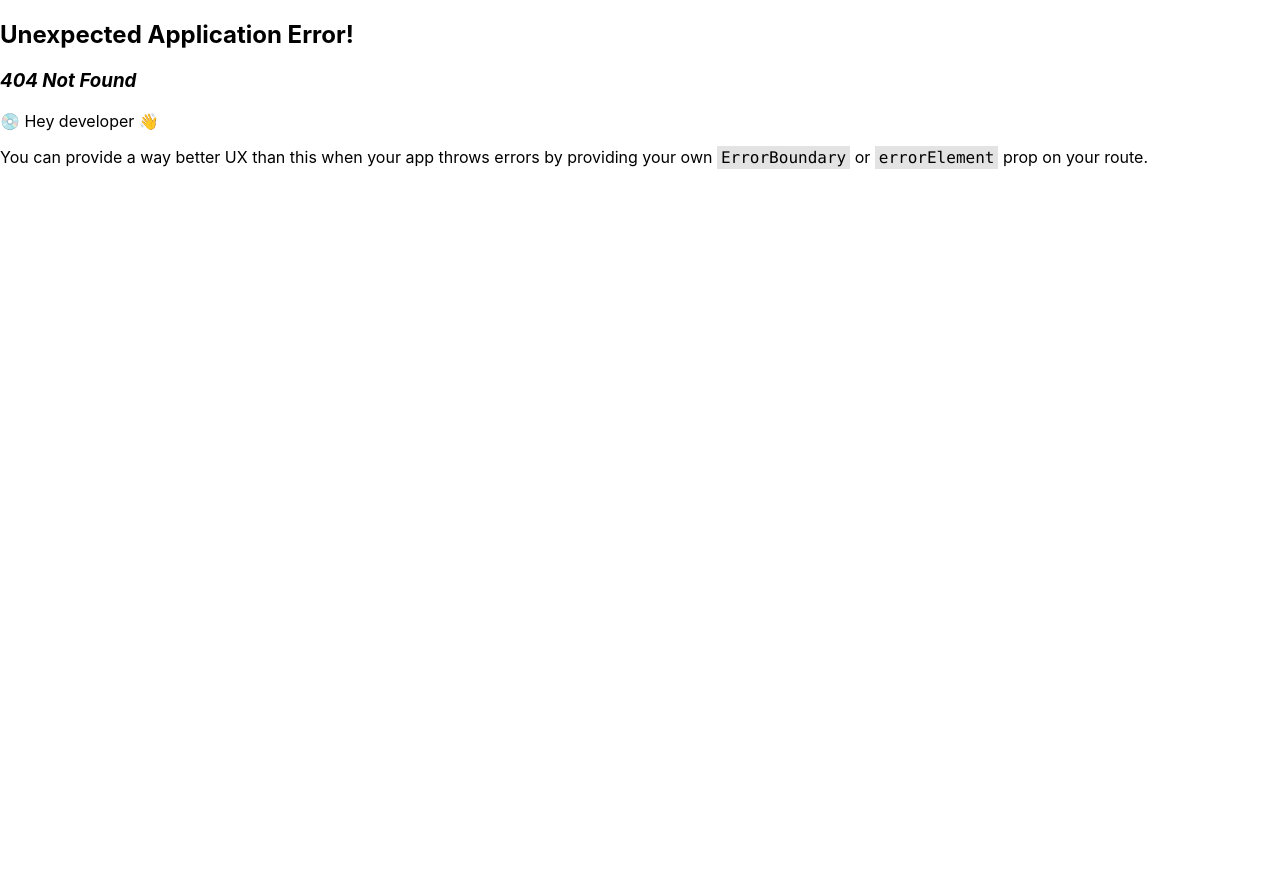
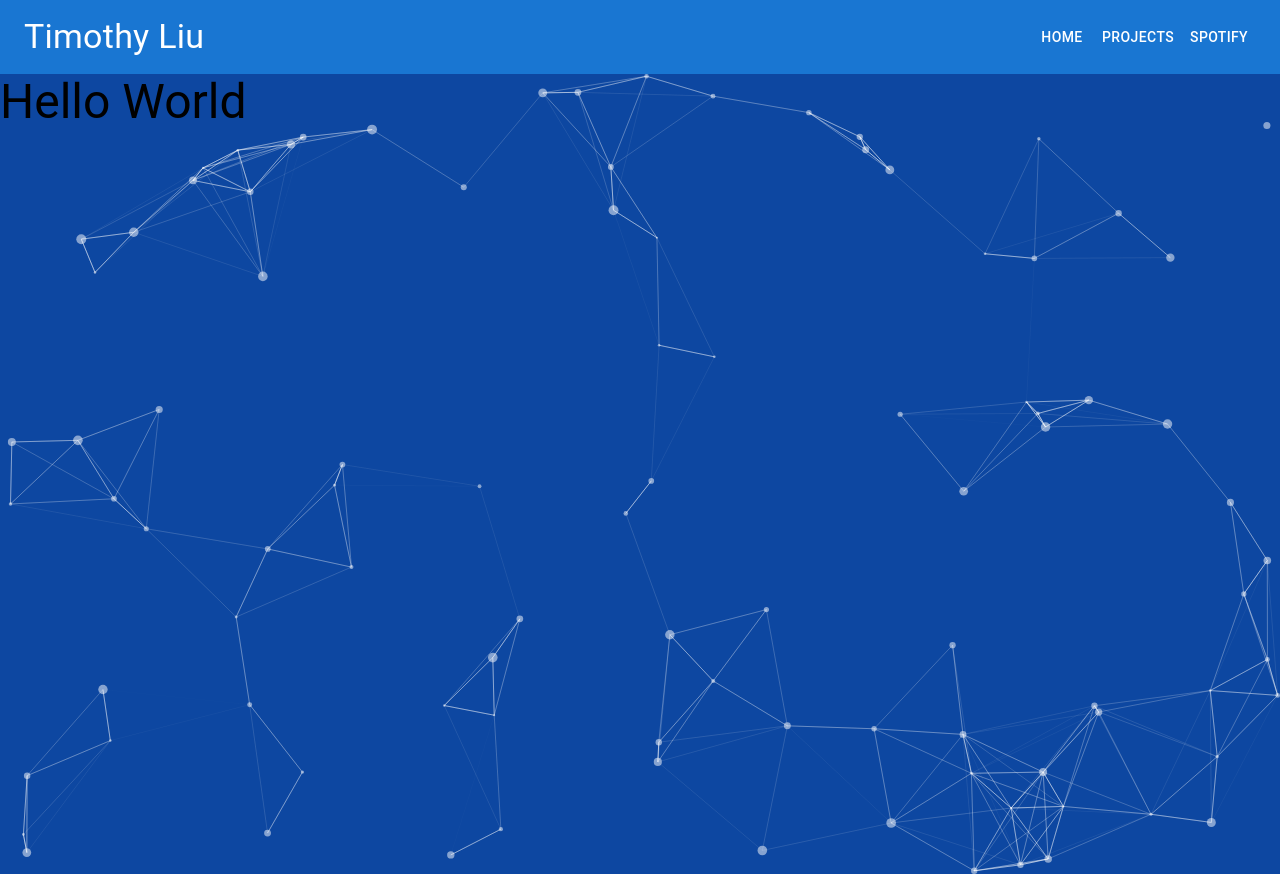
Before and after one commit to timothyliutl/personal_site, a React (Create React App) app: page /welcome2 in a window 1280 px wide. Before the commit this address had no page. Before the commit the page ends 800 px from the top, so only its background shows below. Built offline with nearby package versions, Linux system fonts and the light colour scheme.

Commit message:
starting to make new welcome page

```diff
--- a/package.json
+++ b/package.json
@@ -23,7 +23,9 @@
     "react-dom": "^18.2.0",
     "react-router-dom": "^6.6.1",
     "react-scripts": "5.0.1",
+    "react-tsparticles": "^2.9.3",
     "sort-by": "^1.2.0",
+    "tsparticles": "^2.9.3",
     "typescript": "^4.9.4",
     "web-vitals": "^2.1.4"
   },
--- a/src/Components/Appbar.tsx
+++ b/src/Components/Appbar.tsx
@@ -6,7 +6,7 @@ import { Link } from 'react-router-dom';
 const MyAppBar = () =>{
 
     return(
-        <AppBar position='static' component={'nav'}>
+        <AppBar position='static' component={'nav'} style={{zIndex:100}}>
                 <Toolbar>
                     <Typography variant='h4' sx={{ my: 2 }}>
                         Timothy Liu
--- /dev/null
+++ b/src/PageElements/Intro.tsx
@@ -0,0 +1,115 @@
+import React, { useCallback } from "react";
+import Particles from "react-tsparticles";
+import MyAppBar from "../Components/Appbar";
+import { loadFull } from "tsparticles";
+import { Typography } from "@mui/material";
+
+
+const Intro = () =>{
+
+    const particlesInit = useCallback(async (engine: any) => {
+        console.log(engine);
+        // you can initiate the tsParticles instance (engine) here, adding custom shapes or presets
+        // this loads the tsparticles package bundle, it's the easiest method for getting everything ready
+        // starting from v2 you can add only the features you need reducing the bundle size
+        await loadFull(engine);
+    }, []);
+
+    const particlesLoaded = useCallback(async (container: any) => {
+        await console.log(container);
+    }, []);
+
+    return(
+        <div>
+            <Particles
+            height="100vh"
+            width="100%"
+            style={{position:'absolute'}}
+            id="tsparticles"
+            init={particlesInit}
+            loaded={particlesLoaded}
+            options={{
+                fullScreen: {
+                    "enable": false,
+                    "zIndex": -1
+                },
+                background: {
+                    color: {
+                        value: "#0d47a1",
+                    },
+                },
+                fpsLimit: 120,
+                interactivity: {
+                    events: {
+                        onClick: {
+                            enable: false,
+                            mode: "push",
+                        },
+                        onHover: {
+                            enable: true,
+                            mode: "repulse",
+                        },
+                        resize: true,
+                    },
+                    modes: {
+                        push: {
+                            quantity: 4,
+                        },
+                        repulse: {
+                            distance: 200,
+                            duration: 0.4,
+                        },
+                    },
+                },
+                particles: {
+                    color: {
+                        value: "#ffffff",
+                    },
+                    links: {
+                        color: "#ffffff",
+                        distance: 150,
+                        enable: true,
+                        opacity: 0.5,
+                        width: 1,
+                    },
+                    collisions: {
+                        enable: true,
+                    },
+                    move: {
+                        direction: "none",
+                        enable: true,
+                        outModes: {
+                            default: "bounce",
+                        },
+                        random: false,
+                        speed: 4,
+                        straight: false,
+                    },
+                    number: {
+                        density: {
+                            enable: true,
+                            area: 800,
+                        },
+                        value: 80,
+                    },
+                    opacity: {
+                        value: 0.5,
+                    },
+                    shape: {
+                        type: "circle",
+                    },
+                    size: {
+                        value: { min: 1, max: 5 },
+                    },
+                },
+                detectRetina: true,
+            }}
+        />
+        <div style={{zIndex:1, position:'relative'}}>
+            <Typography variant="h3">Hello World</Typography>
+        </div>
+        </div>
+    )
+}
+
+export default Intro;
--- a/src/index.tsx
+++ b/src/index.tsx
@@ -10,6 +10,7 @@ import {
   RouterProvider,
 } from "react-router-dom";
 import ProjectPage from './pages/projects';
+import Welcome2 from './pages/welcome2';
 
 const router = createBrowserRouter([
   {
@@ -23,6 +24,10 @@ const router = createBrowserRouter([
   {
     path: '/projects',
     element: <ProjectPage></ProjectPage>
+  },
+  {
+    path: '/welcome2',
+    element: <Welcome2></Welcome2>
   }
 ]);
 
--- /dev/null
+++ b/src/pages/welcome2.tsx
@@ -0,0 +1,15 @@
+import React from "react";
+import Intro from "../PageElements/Intro";
+import MyAppBar from "../Components/Appbar";
+
+const Welcome2 = () =>{
+
+    return(
+        <div style={{minHeight:'100%'}}>
+            <MyAppBar></MyAppBar>
+            <Intro></Intro>
+        </div>
+    )
+}
+
+export default Welcome2;
```
Also changed, not shown: src/PageElements/About.tsx (added, +11 -0 lines), src/PageElements/Contact.tsx (added, +12 -0 lines), src/PageElements/Projects.tsx (added, +12 -0 lines), src/PageElements/Skills.tsx (added, +12 -0 lines), 1 other file (tests, documents, lock files or other folders).
